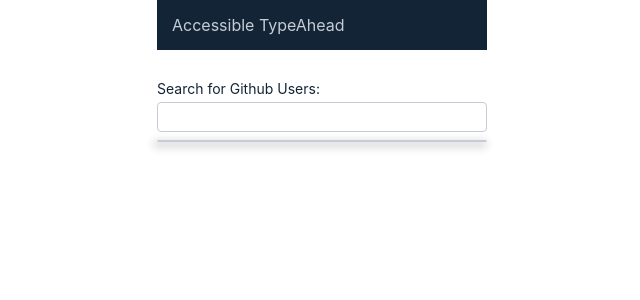
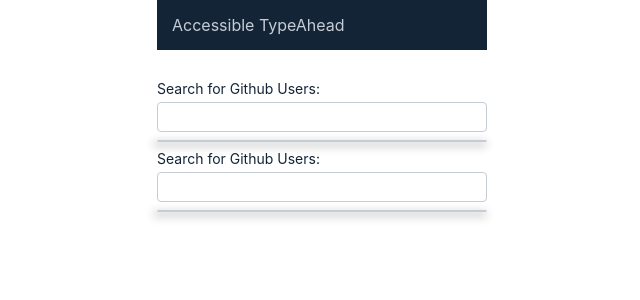
Before and after one commit to asimkt/typeahead, a React (Create React App) app: page / in a window 1280 px wide. Shown: the top 300 px of the page, without its empty margins (318-958 px from the left). Built offline with nearby package versions, Linux system fonts and the light colour scheme.

Commit message:
Add one more component to test the memoization

```diff
--- a/src/Molecules/GithubUserSearch/GithubUserSearch.js
+++ b/src/Molecules/GithubUserSearch/GithubUserSearch.js
@@ -13,6 +13,7 @@
   return (
     <div className="GithubUserSearch">
       <TypeAhead apiPrefix="https://api.github.com/search/users?q=" opts={opts} onOptionSelect={showGitHubUser} />
+      <TypeAhead apiPrefix="https://api.github.com/search/users?q=" opts={opts} onOptionSelect={showGitHubUser} />
     </div>
   );
 }
```
